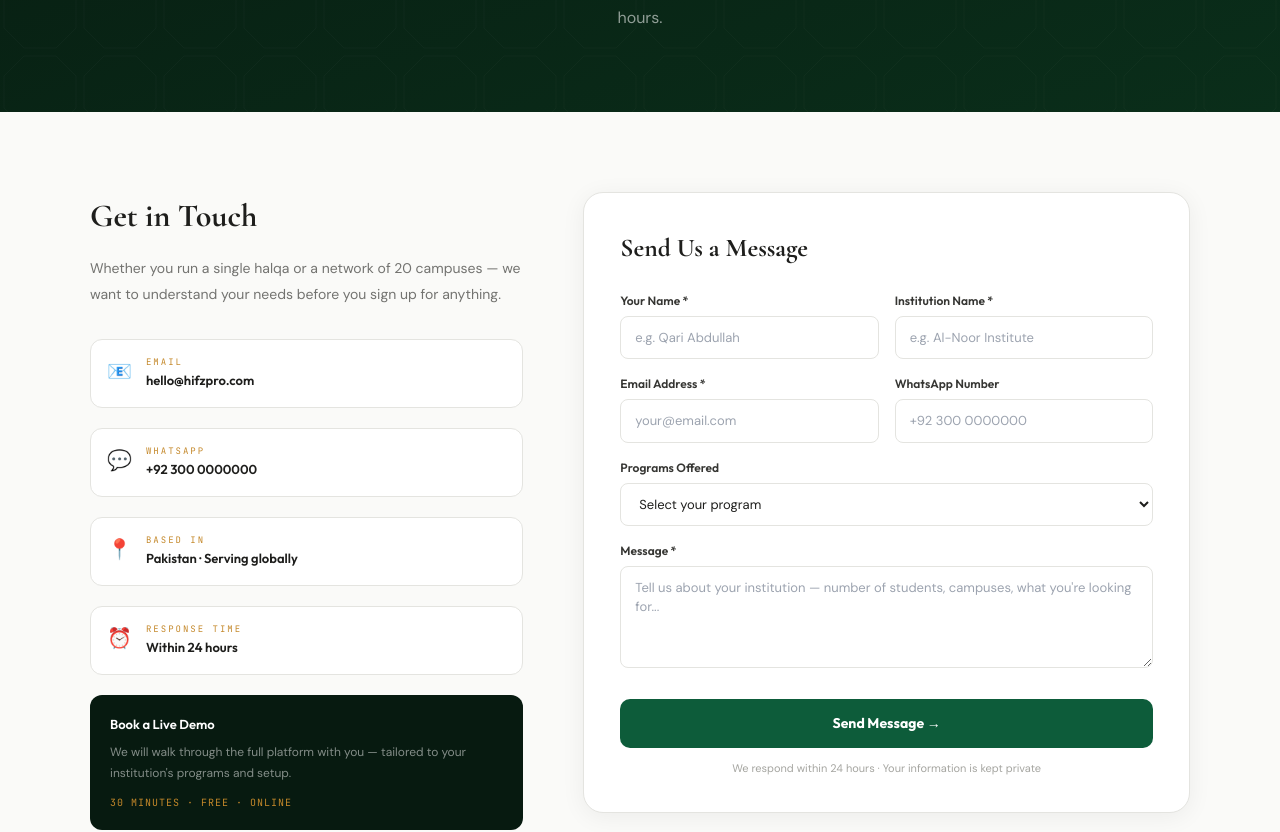
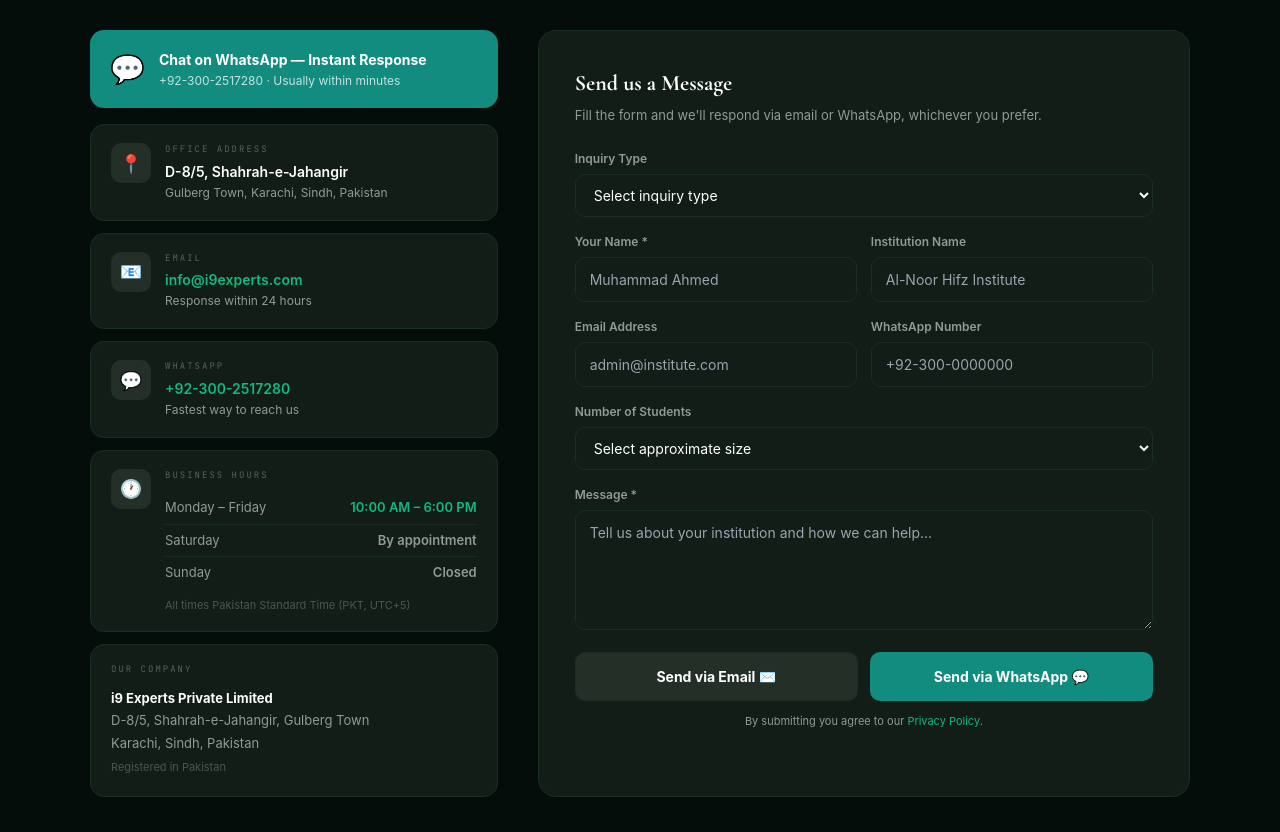
Before and after one commit to i9experts/HifzPro, a Next.js app: page /contact in a window 1280 px wide. Shown: the part 348-1180 px from the top of the page. Built offline with nearby package versions, Linux system fonts and the light colour scheme; a web font is replaced by a local one.

Commit message:
Update page.tsx

```diff
--- a/app/contact/page.tsx
+++ b/app/contact/page.tsx
@@ -1,120 +1,206 @@
 "use client";
-import { useState } from "react";
-import { SiteNav, SiteFooter, PageHero } from "@/components/ui/SiteLayout";
-import { colors, fonts } from "@/lib/tokens";
+import { useEffect, useState } from "react";
+import Link from "next/link";
+import MarketingNav from "@/components/ui/MarketingNav";
+import MarketingFooter from "@/components/ui/MarketingFooter";
+
+const G = {
+  deep: "#050D0A", dark: "#0A1510", card: "#111D16", border: "#1A2E22",
+  primary: "#10B981", gold: "#C4882A", white: "#FFFFFF",
+  dim: "rgba(255,255,255,0.55)", faint: "rgba(255,255,255,0.08)",
+};
+const sans  = "'Inter','Segoe UI',system-ui,sans-serif";
+const mono  = "'JetBrains Mono','Fira Code','Courier New',monospace";
+const serif = "'Cormorant Garamond','Georgia',serif";
+
+const INFO = [
+  { icon: "📍", label: "Office Address",  value: "D-8/5, Shahrah-e-Jahangir",   note: "Gulberg Town, Karachi, Sindh, Pakistan" },
+  { icon: "📧", label: "Email",           value: "info@i9experts.com",            note: "Response within 24 hours",   href: "mailto:info@i9experts.com" },
+  { icon: "💬", label: "WhatsApp",        value: "+92-300-2517280",               note: "Fastest way to reach us",    href: "https://wa.me/923002517280" },
+];
+
+const INQUIRY_TYPES = ["General Inquiry","Request a Demo","Pricing Question","Technical Support","Partnership / Integration","Media / Press","Other"];
+const STUDENT_SIZES = ["1–20 students (Small Halqa)","21–50 students (Small Institute)","51–200 students (Medium Institute)","201–500 students (Large Institute)","500+ students (Enterprise)"];
+
+type FormState = {
+  type: string; name: string; institution: string;
+  email: string; wa: string; students: string; message: string;
+};
+
+const inputStyle: React.CSSProperties = {
+  width: "100%", padding: "11px 14px", borderRadius: 10,
+  border: `1px solid #1A2E22`, background: "#111D16",
+  color: "#FFFFFF", fontFamily: "'Inter','Segoe UI',system-ui,sans-serif",
+  fontSize: 14, outline: "none",
+};
 
 export default function ContactPage() {
-  const [form, setForm] = useState({ name: "", institution: "", email: "", phone: "", program: "", message: "" });
-  const [submitted, setSubmitted] = useState(false);
-  const [loading, setLoading] = useState(false);
+  const [isMobile, setIsMobile] = useState(false);
+  const [form, setForm] = useState<FormState>({ type: "", name: "", institution: "", email: "", wa: "", students: "", message: "" });
+  const [sent, setSent] = useState(false);
 
-  const handleSubmit = async (e: React.FormEvent) => {
-    e.preventDefault();
-    setLoading(true);
-    await new Promise(r => setTimeout(r, 1200));
-    setLoading(false);
-    setSubmitted(true);
+  useEffect(() => {
+    const check = () => setIsMobile(window.innerWidth < 900);
+    check();
+    window.addEventListener("resize", check);
+    return () => window.removeEventListener("resize", check);
+  }, []);
+
+  const set = (k: keyof FormState) => (e: React.ChangeEvent<HTMLInputElement | HTMLTextAreaElement | HTMLSelectElement>) =>
+    setForm(f => ({ ...f, [k]: e.target.value }));
+
+  const submitEmail = () => {
+    if (!form.name || !form.message) { alert("Please fill in your name and message."); return; }
+    window.location.href = `mailto:info@i9experts.com?subject=HifzPro Inquiry: ${form.type || "General"}&body=Name: ${form.name}%0AInstitution: ${form.institution}%0AEmail: ${form.email}%0AStudents: ${form.students}%0A%0AMessage: ${form.message}`;
   };
 
-  const inp = (field: keyof typeof form, label: string, type = "text", placeholder = "") => (
-    <div>
-      <label style={{ display: "block", fontFamily: fonts.heading, fontSize: 12, fontWeight: 600, color: colors.n700, marginBottom: 6 }}>{label}</label>
-      <input
-        type={type} value={form[field]} placeholder={placeholder}
-        onChange={e => setForm({ ...form, [field]: e.target.value })}
-        required
-        style={{ width: "100%", padding: "11px 14px", border: `1.5px solid ${colors.n200}`, borderRadius: 8, fontSize: 13, color: colors.n800, background: colors.white, outline: "none", fontFamily: fonts.body, transition: "border-color 0.2s" }}
-      />
-    </div>
-  );
+  const submitWA = () => {
+    const text = `السلام علیکم\n\nName: ${form.name}\nInstitution: ${form.institution}\nInquiry: ${form.type || "General"}\n\nMessage: ${form.message}`;
+    window.open(`https://wa.me/923002517280?text=${encodeURIComponent(text)}`, "_blank");
+  };
 
   return (
-    <main>
-      <SiteNav />
-      <PageHero label="CONTACT" title="Let's Talk About<br/>Your Institution." subtitle="Book a demo, ask a question, or just tell us about your Hifz program. We respond within 24 hours." />
+    <div style={{ background: G.deep, minHeight: "100vh", color: G.white, fontFamily: sans }}>
+      <MarketingNav />
 
-      <section style={{ background: colors.n50, padding: "80px 5%" }}>
-        <div style={{ maxWidth: 1100, margin: "0 auto", display: "grid", gridTemplateColumns: "1fr 1.4fr", gap: 60, alignItems: "start" }}>
+      {/* Hero */}
+      <section style={{ paddingTop: 120, paddingBottom: 48, paddingLeft: 24, paddingRight: 24, maxWidth: 1100, margin: "0 auto" }}>
+        <div style={{ display: "flex", gap: 8, marginBottom: 16 }}>
+          <Link href="/" style={{ fontFamily: mono, fontSize: 11, color: G.dim, textDecoration: "none" }}>Home</Link>
+          <span style={{ color: G.dim, fontSize: 11 }}>/</span>
+          <span style={{ fontFamily: mono, fontSize: 11, color: G.primary }}>Contact</span>
+        </div>
+        <div style={{ fontFamily: mono, fontSize: 10, letterSpacing: 3, color: G.primary, marginBottom: 12 }}>GET IN TOUCH</div>
+        <h1 style={{ fontFamily: serif, fontSize: isMobile ? "2rem" : "clamp(2rem,5vw,3.5rem)", fontWeight: 700, color: G.white, margin: "0 0 14px" }}>We're Here to Help</h1>
+        <p style={{ fontFamily: sans, fontSize: 15, color: G.dim, maxWidth: 520, lineHeight: 1.75, margin: 0 }}>
+          Questions about HifzPro? Need a demo? We respond within 24 hours — usually much faster via WhatsApp.
+        </p>
+      </section>
 
-          {/* Left — contact info */}
+      {/* Grid */}
+      <section style={{ padding: isMobile ? "0 20px 64px" : "0 24px 80px" }}>
+        <div style={{ maxWidth: 1100, margin: "0 auto", display: "grid", gridTemplateColumns: isMobile ? "1fr" : "1fr 1.6fr", gap: 40 }}>
+
+          {/* Left: info */}
           <div>
-            <h2 style={{ fontFamily: fonts.display, fontSize: "2rem", fontWeight: 700, color: colors.n800, margin: "0 0 16px" }}>Get in Touch</h2>
-            <p style={{ fontFamily: fonts.body, fontSize: 14, color: colors.n500, lineHeight: 1.8, marginBottom: 32 }}>
-              Whether you run a single halqa or a network of 20 campuses — we want to understand your needs before you sign up for anything.
-            </p>
-            {[
-              { icon: "📧", label: "Email", value: "hello@hifzpro.com" },
-              { icon: "💬", label: "WhatsApp", value: "+92 300 0000000" },
-              { icon: "📍", label: "Based in", value: "Pakistan · Serving globally" },
-              { icon: "⏰", label: "Response time", value: "Within 24 hours" },
-            ].map((c, i) => (
-              <div key={i} style={{ display: "flex", gap: 14, marginBottom: 20, padding: "16px", background: colors.white, borderRadius: 12, border: `1px solid ${colors.n200}` }}>
-                <span style={{ fontSize: 20 }}>{c.icon}</span>
+            {/* WhatsApp instant */}
+            <a href="https://wa.me/923002517280?text=السلام علیکم، میں HifzPro کے بارے میں معلومات چاہتا ہوں" target="_blank" rel="noopener noreferrer" style={{ textDecoration: "none" }}>
+              <div style={{ background: "#128c7e", borderRadius: 14, padding: "18px 20px", display: "flex", gap: 14, alignItems: "center", marginBottom: 16, cursor: "pointer" }}>
+                <span style={{ fontSize: 28 }}>💬</span>
                 <div>
-                  <div style={{ fontFamily: fonts.mono, fontSize: 9, letterSpacing: 2, color: colors.gold, marginBottom: 2 }}>{c.label.toUpperCase()}</div>
-                  <div style={{ fontFamily: fonts.heading, fontSize: 13, fontWeight: 600, color: colors.n800 }}>{c.value}</div>
+                  <div style={{ fontFamily: sans, fontSize: 14, fontWeight: 700, color: G.white, marginBottom: 2 }}>Chat on WhatsApp — Instant Response</div>
+                  <div style={{ fontFamily: sans, fontSize: 12, color: "rgba(255,255,255,0.75)" }}>+92-300-2517280 · Usually within minutes</div>
+                </div>
+              </div>
+            </a>
+
+            {INFO.map((item, i) => (
+              <div key={i} style={{ background: G.card, border: `1px solid ${G.border}`, borderRadius: 14, padding: "18px 20px", display: "flex", gap: 14, alignItems: "flex-start", marginBottom: 12 }}>
+                <div style={{ width: 40, height: 40, minWidth: 40, borderRadius: 10, background: G.faint, display: "flex", alignItems: "center", justifyContent: "center", fontSize: 18 }}>{item.icon}</div>
+                <div>
+                  <div style={{ fontFamily: mono, fontSize: 9, letterSpacing: 2, color: "rgba(255,255,255,0.3)", marginBottom: 4 }}>{item.label.toUpperCase()}</div>
+                  {item.href ? (
+                    <a href={item.href} target={item.href.startsWith("http") ? "_blank" : undefined} rel="noopener noreferrer" style={{ fontFamily: sans, fontSize: 14, fontWeight: 600, color: G.primary, display: "block", marginBottom: 2, textDecoration: "none" }}>{item.value}</a>
+                  ) : (
+                    <div style={{ fontFamily: sans, fontSize: 14, fontWeight: 600, color: G.white, marginBottom: 2 }}>{item.value}</div>
+                  )}
+                  <div style={{ fontFamily: sans, fontSize: 12, color: G.dim }}>{item.note}</div>
                 </div>
               </div>
             ))}
 
-            <div style={{ background: colors.deep, borderRadius: 12, padding: 20, marginTop: 8 }}>
-              <div style={{ fontFamily: fonts.heading, fontSize: 13, fontWeight: 600, color: colors.white, marginBottom: 8 }}>Book a Live Demo</div>
-              <p style={{ fontFamily: fonts.body, fontSize: 12, color: "rgba(255,255,255,0.5)", lineHeight: 1.7, marginBottom: 12 }}>
-                We will walk through the full platform with you — tailored to your institution&apos;s programs and setup.
-              </p>
-              <div style={{ fontFamily: fonts.mono, fontSize: 10, color: colors.gold, letterSpacing: 1 }}>30 MINUTES · FREE · ONLINE</div>
+            {/* Hours */}
+            <div style={{ background: G.card, border: `1px solid ${G.border}`, borderRadius: 14, padding: "18px 20px", marginBottom: 12 }}>
+              <div style={{ display: "flex", gap: 14, alignItems: "flex-start" }}>
+                <div style={{ width: 40, height: 40, minWidth: 40, borderRadius: 10, background: G.faint, display: "flex", alignItems: "center", justifyContent: "center", fontSize: 18 }}>🕐</div>
+                <div style={{ flex: 1 }}>
+                  <div style={{ fontFamily: mono, fontSize: 9, letterSpacing: 2, color: "rgba(255,255,255,0.3)", marginBottom: 10 }}>BUSINESS HOURS</div>
+                  {[
+                    { day: "Monday – Friday", time: "10:00 AM – 6:00 PM", active: true },
+                    { day: "Saturday",         time: "By appointment",     active: false },
+                    { day: "Sunday",           time: "Closed",             active: false },
+                  ].map((h, i) => (
+                    <div key={i} style={{ display: "flex", justifyContent: "space-between", padding: "6px 0", borderBottom: i < 2 ? `1px solid ${G.border}` : "none" }}>
+                      <span style={{ fontFamily: sans, fontSize: 13, color: G.dim }}>{h.day}</span>
+                      <span style={{ fontFamily: sans, fontSize: 13, fontWeight: 600, color: h.active ? G.primary : G.dim }}>{h.time}</span>
+                    </div>
+                  ))}
+                  <div style={{ fontFamily: sans, fontSize: 11, color: "rgba(255,255,255,0.25)", marginTop: 8 }}>All times Pakistan Standard Time (PKT, UTC+5)</div>
+                </div>
+              </div>
+            </div>
+
+            {/* Company */}
+            <div style={{ background: G.card, border: `1px solid ${G.border}`, borderRadius: 14, padding: "18px 20px" }}>
+              <div style={{ fontFamily: mono, fontSize: 9, letterSpacing: 2, color: "rgba(255,255,255,0.3)", marginBottom: 10 }}>OUR COMPANY</div>
+              <div style={{ fontFamily: sans, fontSize: 13, color: G.dim, lineHeight: 1.75 }}>
+                <strong style={{ color: G.white }}>i9 Experts Private Limited</strong><br />
+                D-8/5, Shahrah-e-Jahangir, Gulberg Town<br />
+                Karachi, Sindh, Pakistan<br />
+                <span style={{ fontSize: 11, color: "rgba(255,255,255,0.25)" }}>Registered in Pakistan</span>
+              </div>
             </div>
           </div>
 
-          {/* Right — form */}
-          <div style={{ background: colors.white, borderRadius: 20, padding: 36, border: `1px solid ${colors.n200}`, boxShadow: "0 4px 24px rgba(0,0,0,0.06)" }}>
-            {submitted ? (
-              <div style={{ textAlign: "center", padding: "40px 0" }}>
-                <div style={{ fontSize: 48, marginBottom: 16 }}>✅</div>
-                <h3 style={{ fontFamily: fonts.display, fontSize: "1.8rem", fontWeight: 700, color: colors.n800, marginBottom: 10 }}>Message Received!</h3>
-                <p style={{ fontFamily: fonts.body, fontSize: 14, color: colors.n500, lineHeight: 1.8 }}>
-                  JazakAllah Khair for reaching out. We will get back to you within 24 hours, InshaAllah.
-                </p>
+          {/* Right: form */}
+          <div style={{ background: G.card, border: `1px solid ${G.border}`, borderRadius: 18, padding: isMobile ? 24 : 36 }}>
+            <h2 style={{ fontFamily: serif, fontSize: 22, fontWeight: 700, color: G.white, margin: "0 0 6px" }}>Send us a Message</h2>
+            <p style={{ fontFamily: sans, fontSize: 13, color: G.dim, margin: "0 0 24px" }}>Fill the form and we'll respond via email or WhatsApp, whichever you prefer.</p>
+
+            <label style={{ fontFamily: sans, fontSize: 12, fontWeight: 600, color: G.dim, display: "block", marginBottom: 6 }}>Inquiry Type</label>
+            <select value={form.type} onChange={set("type")} style={{ ...inputStyle, marginBottom: 16 }}>
+              <option value="">Select inquiry type</option>
+              {INQUIRY_TYPES.map(t => <option key={t}>{t}</option>)}
+            </select>
+
+            <div style={{ display: "grid", gridTemplateColumns: isMobile ? "1fr" : "1fr 1fr", gap: 14, marginBottom: 16 }}>
+              <div>
+                <label style={{ fontFamily: sans, fontSize: 12, fontWeight: 600, color: G.dim, display: "block", marginBottom: 6 }}>Your Name *</label>
+                <input value={form.name} onChange={set("name")} placeholder="Muhammad Ahmed" style={inputStyle} />
               </div>
-            ) : (
-              <form onSubmit={handleSubmit}>
-                <h3 style={{ fontFamily: fonts.display, fontSize: "1.6rem", fontWeight: 700, color: colors.n800, margin: "0 0 24px" }}>Send Us a Message</h3>
-                <div style={{ display: "grid", gridTemplateColumns: "1fr 1fr", gap: 16, marginBottom: 16 }}>
-                  {inp("name", "Your Name *", "text", "e.g. Qari Abdullah")}
-                  {inp("institution", "Institution Name *", "text", "e.g. Al-Noor Institute")}
-                </div>
-                <div style={{ display: "grid", gridTemplateColumns: "1fr 1fr", gap: 16, marginBottom: 16 }}>
-                  {inp("email", "Email Address *", "email", "your@email.com")}
-                  {inp("phone", "WhatsApp Number", "tel", "+92 300 0000000")}
-                </div>
-                <div style={{ marginBottom: 16 }}>
-                  <label style={{ display: "block", fontFamily: fonts.heading, fontSize: 12, fontWeight: 600, color: colors.n700, marginBottom: 6 }}>Programs Offered</label>
-                  <select value={form.program} onChange={e => setForm({ ...form, program: e.target.value })}
-                    style={{ width: "100%", padding: "11px 14px", border: `1.5px solid ${colors.n200}`, borderRadius: 8, fontSize: 13, color: colors.n800, background: colors.white, fontFamily: fonts.body }}>
-                    <option value="">Select your program</option>
-                    <option>Hifz ul Quran</option>
-                    <option>Nazra</option>
-                    <option>Tajweed / Qaidah</option>
-                    <option>Multiple Programs</option>
-                  </select>
-                </div>
-                <div style={{ marginBottom: 24 }}>
-                  <label style={{ display: "block", fontFamily: fonts.heading, fontSize: 12, fontWeight: 600, color: colors.n700, marginBottom: 6 }}>Message *</label>
-                  <textarea value={form.message} onChange={e => setForm({ ...form, message: e.target.value })} required rows={4} placeholder="Tell us about your institution — number of students, campuses, what you're looking for..."
-                    style={{ width: "100%", padding: "11px 14px", border: `1.5px solid ${colors.n200}`, borderRadius: 8, fontSize: 13, color: colors.n800, background: colors.white, fontFamily: fonts.body, resize: "vertical" }} />
-                </div>
-                <button type="submit" disabled={loading} style={{ width: "100%", padding: "14px", borderRadius: 10, background: loading ? colors.n300 : colors.primary, color: colors.white, fontSize: 14, fontWeight: 700, border: "none", cursor: loading ? "not-allowed" : "pointer", fontFamily: fonts.heading }}>
-                  {loading ? "Sending..." : "Send Message →"}
-                </button>
-                <div style={{ textAlign: "center", marginTop: 12, fontFamily: fonts.body, fontSize: 11, color: colors.n400 }}>
-                  We respond within 24 hours · Your information is kept private
-                </div>
-              </form>
-            )}
+              <div>
+                <label style={{ fontFamily: sans, fontSize: 12, fontWeight: 600, color: G.dim, display: "block", marginBottom: 6 }}>Institution Name</label>
+                <input value={form.institution} onChange={set("institution")} placeholder="Al-Noor Hifz Institute" style={inputStyle} />
+              </div>
+            </div>
+
+            <div style={{ display: "grid", gridTemplateColumns: isMobile ? "1fr" : "1fr 1fr", gap: 14, marginBottom: 16 }}>
+              <div>
+                <label style={{ fontFamily: sans, fontSize: 12, fontWeight: 600, color: G.dim, display: "block", marginBottom: 6 }}>Email Address</label>
+                <input type="email" value={form.email} onChange={set("email")} placeholder="admin@institute.com" style={inputStyle} />
+              </div>
+              <div>
+                <label style={{ fontFamily: sans, fontSize: 12, fontWeight: 600, color: G.dim, display: "block", marginBottom: 6 }}>WhatsApp Number</label>
+                <input value={form.wa} onChange={set("wa")} placeholder="+92-300-0000000" style={inputStyle} />
+              </div>
+            </div>
+
+            <label style={{ fontFamily: sans, fontSize: 12, fontWeight: 600, color: G.dim, display: "block", marginBottom: 6 }}>Number of Students</label>
+            <select value={form.students} onChange={set("students")} style={{ ...inputStyle, marginBottom: 16 }}>
+              <option value="">Select approximate size</option>
+              {STUDENT_SIZES.map(s => <option key={s}>{s}</option>)}
+            </select>
+
+            <label style={{ fontFamily: sans, fontSize: 12, fontWeight: 600, color: G.dim, display: "block", marginBottom: 6 }}>Message *</label>
+            <textarea value={form.message} onChange={set("message")} placeholder="Tell us about your institution and how we can help..." style={{ ...inputStyle, minHeight: 120, resize: "vertical", lineHeight: 1.6, marginBottom: 16 }} />
+
+            <div style={{ display: "grid", gridTemplateColumns: "1fr 1fr", gap: 12, marginBottom: 12 }}>
+              <button onClick={submitEmail} style={{ padding: "13px", borderRadius: 10, background: G.faint, border: `1px solid ${G.border}`, color: G.white, fontFamily: sans, fontSize: 14, fontWeight: 700, cursor: "pointer" }}>
+                Send via Email ✉️
+              </button>
+              <button onClick={submitWA} style={{ padding: "13px", borderRadius: 10, background: "#128c7e", border: "none", color: G.white, fontFamily: sans, fontSize: 14, fontWeight: 700, cursor: "pointer" }}>
+                Send via WhatsApp 💬
+              </button>
+            </div>
+            <p style={{ fontFamily: sans, fontSize: 11, color: G.dim, textAlign: "center", margin: 0 }}>
+              By submitting you agree to our{" "}
+              <Link href="/privacy-policy" style={{ color: G.primary }}>Privacy Policy</Link>.
+            </p>
           </div>
         </div>
       </section>
-      <SiteFooter />
-    </main>
+
+      <MarketingFooter />
+    </div>
   );
 }
```
